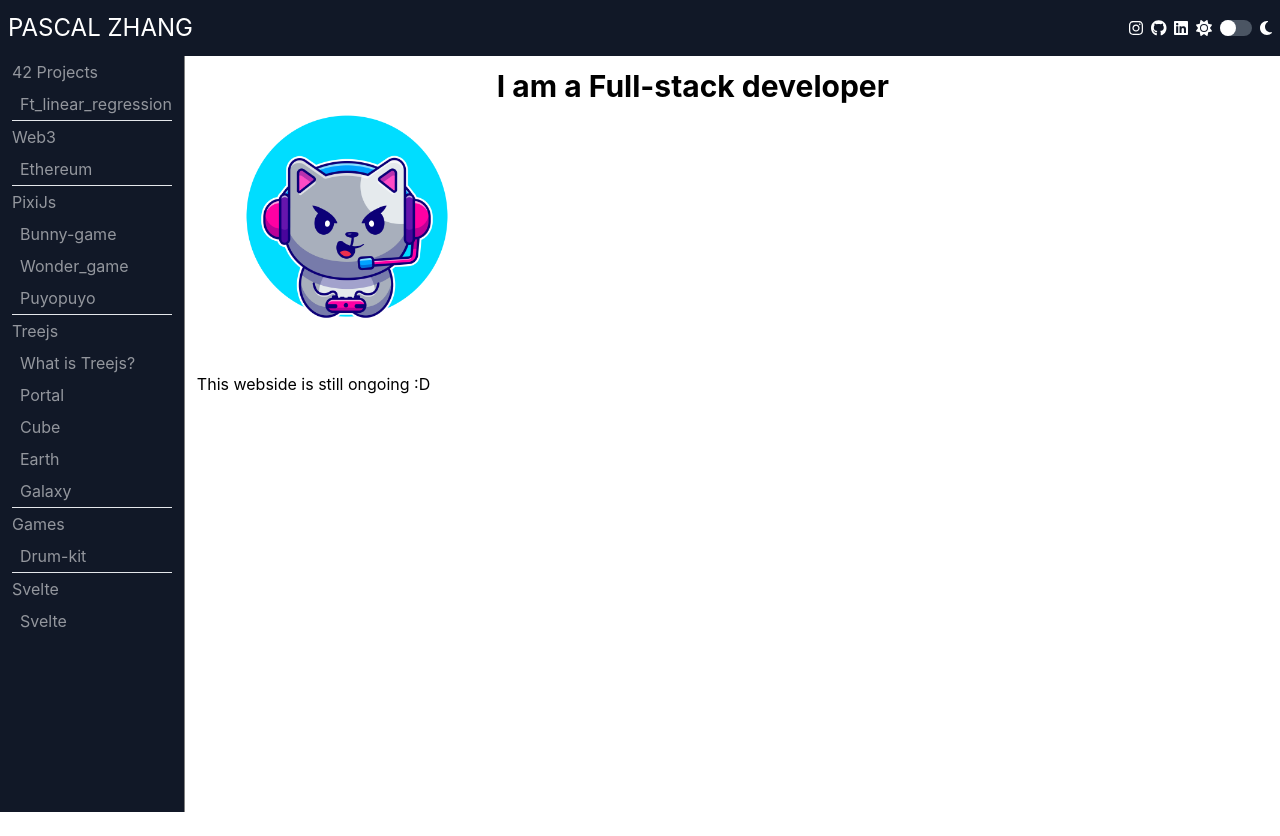
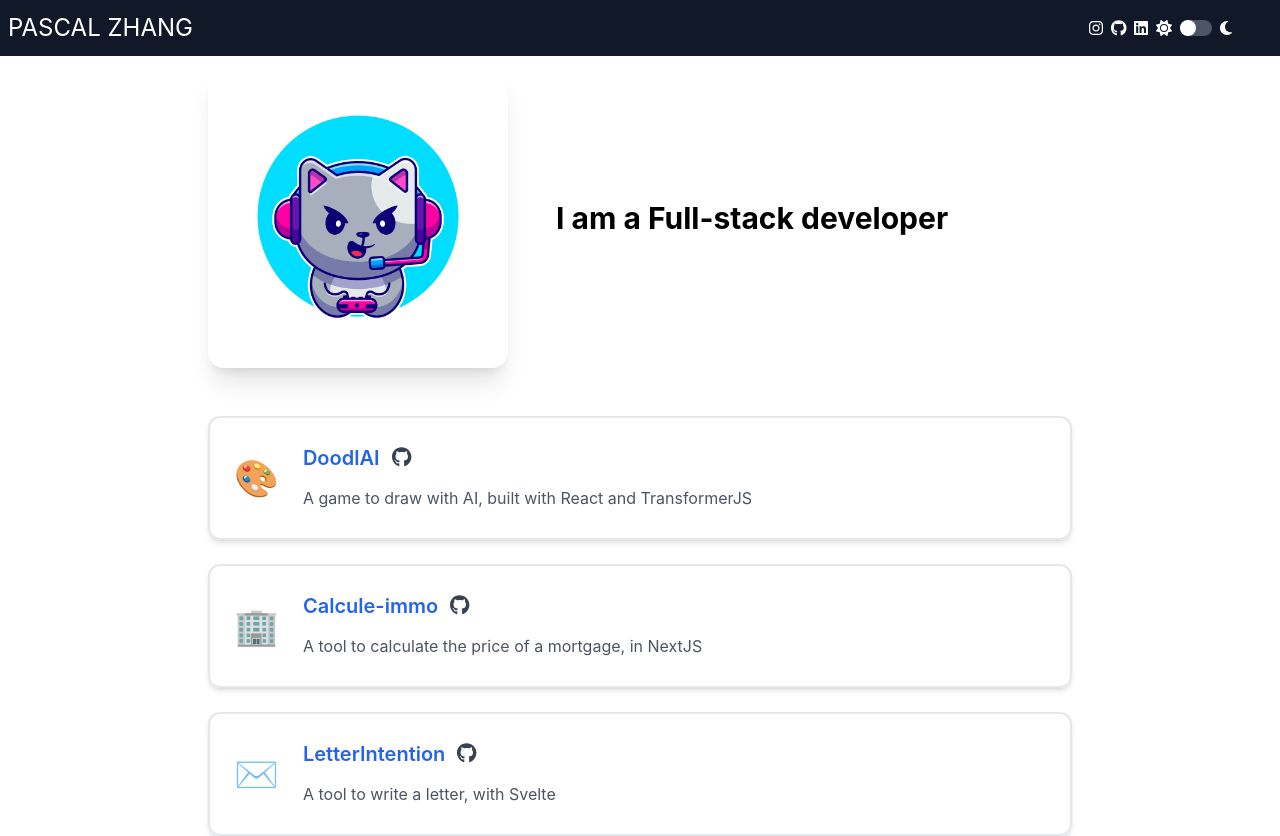
Before and after one commit to pikooli/mywebsite, a Next.js app: page / in a window 1280 px wide. Before the commit the page ends 812 px from the top, so only its background shows below. Built offline with nearby package versions, Linux system fonts and the light colour scheme.

Commit message:
starting rework my website

```diff
--- a/src/components/Layout.tsx
+++ b/src/components/Layout.tsx
@@ -21,7 +21,7 @@ const Layout = ({
       <main>
         <Navbar />
         <div className="flex">
-          <SideBar />
+          {/* <SideBar /> */}
           <div className="container px-3 mt-3">{children}</div>
         </div>
       </main>
--- a/src/components/navbar/Navbar.tsx
+++ b/src/components/navbar/Navbar.tsx
@@ -35,7 +35,7 @@ const NavbarTools = ({
   open: boolean;
 }) => {
   return (
-    <ul className="flex justify-end items-center grow ">
+    <ul className="flex justify-end items-center grow md:mr-10">
       <li className="ml-2">
         <a href="https://www.instagram.com/whitepikl/" target="tab">
           <FontAwesomeIcon icon={faInstagram} />
--- a/src/pages/me/index.tsx
+++ b/src/pages/me/index.tsx
@@ -1,20 +1,81 @@
+import Link from 'next/link';
 import Image from 'next/image';
 import Iam from 'src/pages/me/Iam';
+import GithubIcon from 'src/components/icon/Github';
+
+const projects = [
+  {
+    name: 'DoodlAI',
+    icon: '🎨',
+    description: 'A game to draw with AI, built with React and TransformerJS',
+    link: 'https://huggingface.co/spaces/pikooli/DoodlAI',
+    github: 'https://github.com/pikooli/DoodlAI',
+  },
+  {
+    name: 'Calcule-immo',
+    icon: '🏢',
+    description: 'A tool to calculate the price of a mortgage, in NextJS',
+    link: 'https://calcule-immo.com/',
+    github: 'https://github.com/pikooli/calcule-immo',
+  },
+  {
+    name: 'LetterIntention',
+    icon: '✉️',
+    description: 'A tool to write a letter, with Svelte',
+    link: 'https://www.letterintention.com/',
+    github: 'https://github.com/pikooli/loi',
+  },
+];
 
 const Me = () => {
   return (
-    <div>
-      <div className="flex flex-wrap">
+    <div className="max-w-4xl mx-auto px-4">
+      <div className="flex flex-wrap items-center gap-12 mb-12">
+        <div className="relative group">
           <Image
             src="/cat.png"
-          className="rounded"
+            className="rounded-2xl shadow-xl transition-transform duration-300 group-hover:scale-105"
             width={300}
             height={300}
             alt="cat"
           />
+          <div className="absolute inset-0 rounded-2xl bg-gradient-to-t from-black/20 to-transparent opacity-0 group-hover:opacity-100 transition-opacity duration-300" />
+        </div>
         <Iam />
       </div>
-      <p>This webside is still ongoing :D</p>
+
+      <ul className="space-y-6">
+        {projects.map((project, index) => (
+          <li
+            key={index}
+            className="group border-2 border-gray-200 rounded-xl shadow-md hover:shadow-xl transition-all duration-300"
+          >
+            <div className="p-6 flex items-center gap-6">
+              <div className="text-4xl">{project.icon}</div>
+              <div className="flex-1">
+                <div className="flex items-center gap-3 mb-2">
+                  <Link
+                    className="text-blue-600 hover:text-blue-800 dark:text-blue-400 dark:hover:text-blue-300 font-semibold text-lg group-hover:underline"
+                    href={project.link}
+                    target="_blank"
+                    rel="noopener noreferrer"
+                  >
+                    <h3>{project.name}</h3>
+                  </Link>
+                  <GithubIcon
+                    href={project.github}
+                    className="text-gray-700 hover:text-gray-90 transition-colors"
+                    iconClassName="text-xl"
+                  />
+                </div>
+                <p className="text-gray-600 dark:text-gray-400">
+                  {project.description}
+                </p>
+              </div>
+            </div>
+          </li>
+        ))}
+      </ul>
     </div>
   );
 };
```
Lines whose indentation alone changed are shown as unchanged.
